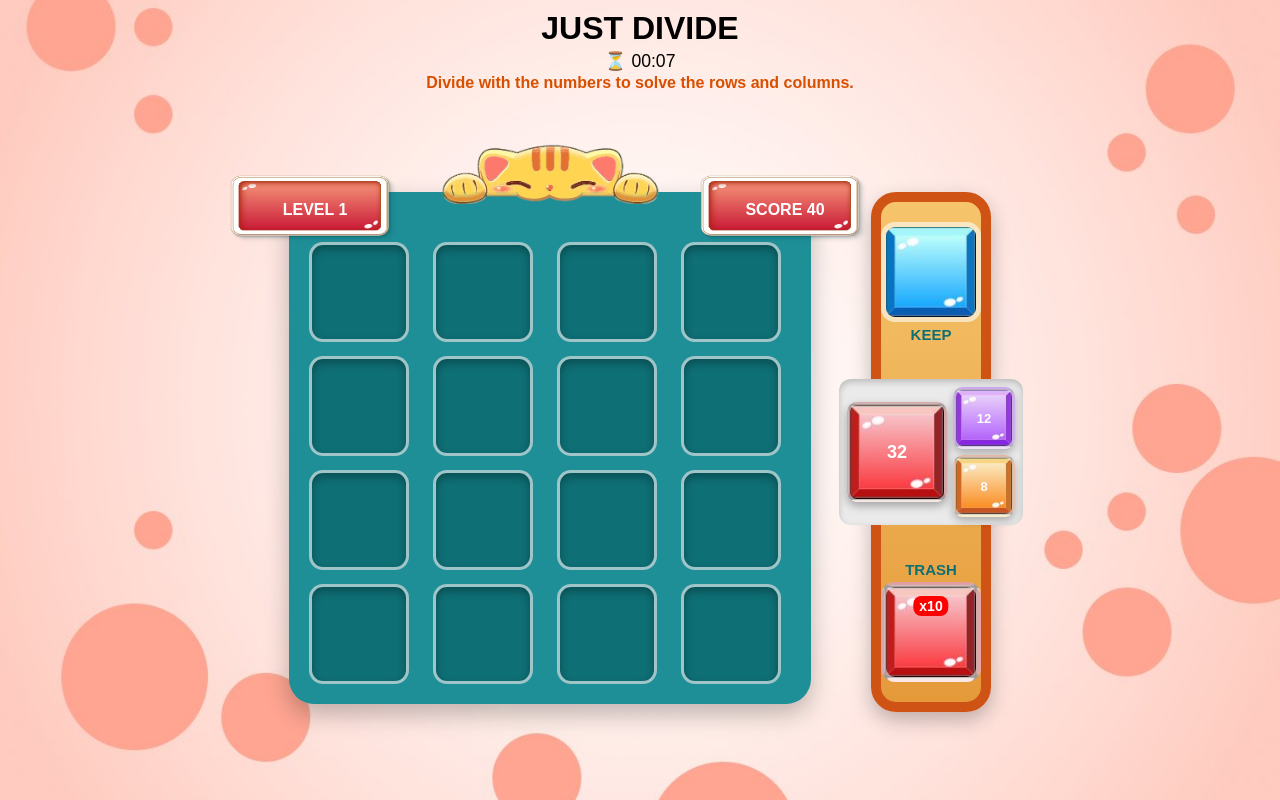
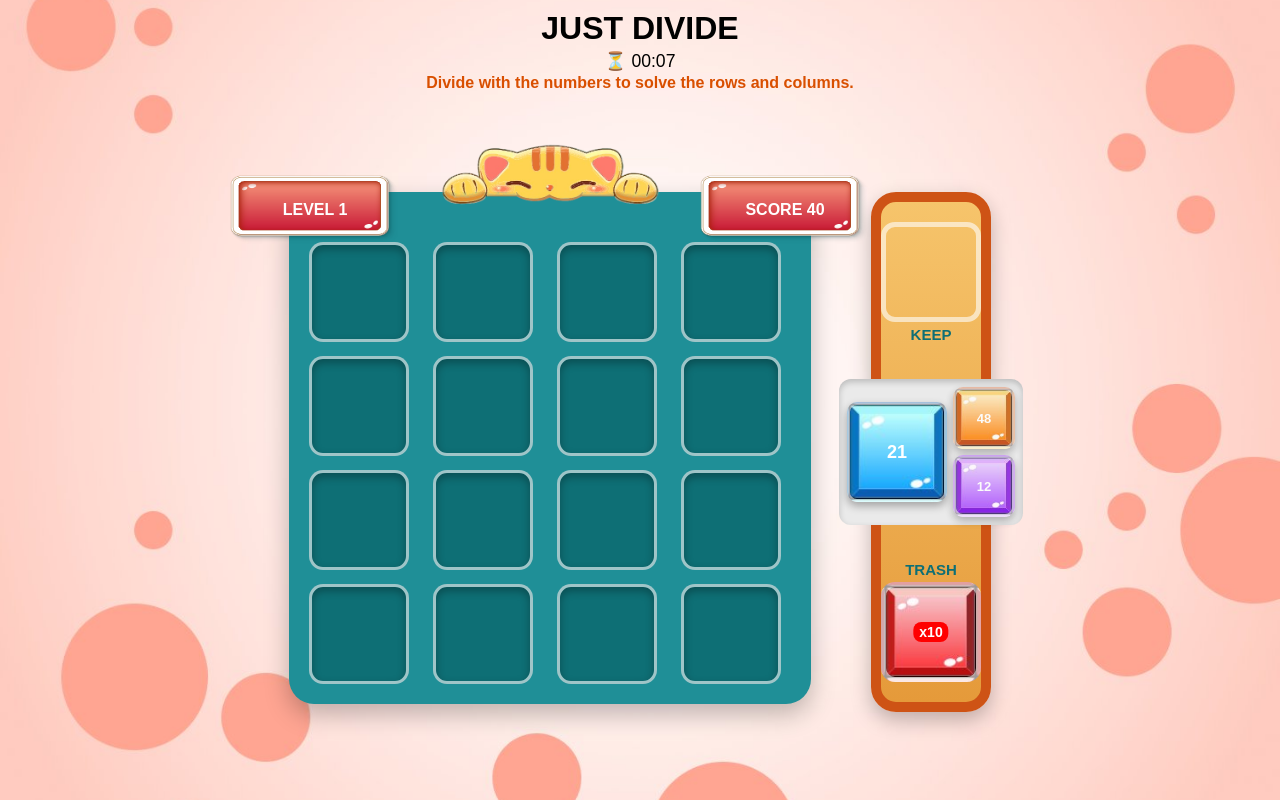
Before and after one commit to akshaymalayil/just-divide-react-game, a React (Vite) app in the folder client/: page / in a window 1280 px wide. Built offline with nearby package versions, Linux system fonts and the light colour scheme.

Commit message:
basic drag-and-drop

```diff
--- a/client/src/App.jsx
+++ b/client/src/App.jsx
@@ -1,16 +1,76 @@
+import { useState } from 'react';
 import Header from './components/Header';
 import Grid from './components/Grid';
 import SidePanel from './components/SidePanel';
 import './styles/global.css';
+import { randomTile, initQueue } from './game/tileUtils';
 
 function App() {
+  // 4×4 grid: null = empty cell
+  const [grid, setGrid]         = useState(Array(16).fill(null));
+  // Queue always has 3 entries; queue[0] is the active (draggable) tile
+  const [queue, setQueue]       = useState(initQueue(3));
+  // Tile stored in the KEEP slot (null = empty)
+  const [keepTile, setKeepTile] = useState(null);
+  // Tracks whether the active tile is currently being dragged
+  const [isDragging, setIsDragging] = useState(false);
+
+  const activeTile = queue[0];
+
+  /** Replace queue[0] with a new random tile at the end */
+  const advanceQueue = () =>
+    setQueue(prev => [...prev.slice(1), randomTile()]);
+
+  /* ── Drag handlers ─────────────────────────────── */
+  const handleDragStart = () => setIsDragging(true);
+  const handleDragEnd   = () => setIsDragging(false);
+
+  /* ── Drop handlers ─────────────────────────────── */
+
+  /** Drop onto an empty grid cell */
+  const handleDropOnCell = (index) => {
+    if (grid[index] !== null) return; // already filled — reject
+    const newGrid = [...grid];
+    newGrid[index] = activeTile;
+    setGrid(newGrid);
+    advanceQueue();
+    setIsDragging(false);
+  };
+
+  /** Drop onto the KEEP slot */
+  const handleDropOnKeep = () => {
+    setKeepTile(activeTile);
+    advanceQueue();
+    setIsDragging(false);
+  };
+
+  /** Drop onto the TRASH slot */
+  const handleDropOnTrash = () => {
+    advanceQueue();          // discard — no state stored
+    setIsDragging(false);
+  };
+
   return (
     <div className="app">
       <Header />
 
       <div className="game-area">
-        <Grid />
-        <SidePanel />
+        <Grid
+          grid={grid}
+          isDragging={isDragging}
+          onDragStart={handleDragStart}
+          onDragEnd={handleDragEnd}
+          onDropOnCell={handleDropOnCell}
+        />
+        <SidePanel
+          queue={queue}
+          keepTile={keepTile}
+          isDragging={isDragging}
+          onDragStart={handleDragStart}
+          onDragEnd={handleDragEnd}
+          onDropOnKeep={handleDropOnKeep}
+          onDropOnTrash={handleDropOnTrash}
+        />
       </div>
     </div>
   );
--- a/client/src/components/Grid.jsx
+++ b/client/src/components/Grid.jsx
@@ -1,31 +1,58 @@
-import catImg from '../assets/images/cat.png';
+import catImg   from '../assets/images/cat.png';
 import badgeImg from '../assets/images/levels_score.png';
+import { getTileImage } from '../game/tileUtils';
 
-const Grid = () => {
+const Grid = ({ grid, isDragging, onDragStart, onDragEnd, onDropOnCell }) => {
   return (
     <div className="grid-wrapper">
 
-      {/* 🔥 TOP BAR */}
+      {/* ── TOP BAR: cat + level/score badges ── */}
       <div className="top-bar">
-        <div className="badge-box" id='level'>
-          <img src={badgeImg} className="badge-img" />
+        <div className="badge-box" id="level">
+          <img src={badgeImg} className="badge-img" alt="" />
           <span>LEVEL 1</span>
         </div>
 
-        {/* <img src={catImg} alt="cat"  className='catImg'/> */}
         <img src={catImg} alt="cat" className="cat-img" />
 
-        <div className="badge-box" id='score'>
-          <img src={badgeImg} className="badge-img" />
+        <div className="badge-box" id="score">
+          <img src={badgeImg} className="badge-img" alt="" />
           <span>SCORE 40</span>
         </div>
       </div>
 
-      {/* 🔷 GRID */}
+      {/* ── 4×4 GRID ── */}
       <div className="grid">
-        {Array(16).fill(null).map((_, i) => (
-          <div key={i} className="cell"></div>
-        ))}
+        {grid.map((cell, i) => {
+          const isEmpty   = cell === null;
+          const canDrop   = isDragging && isEmpty;
+
+          return (
+            <div
+              key={i}
+              className={[
+                'cell',
+                !isEmpty  ? 'cell--filled'    : '',
+                canDrop   ? 'cell--droppable' : '',
+              ].join(' ').trim()}
+              onDragOver={e => { if (isEmpty) e.preventDefault(); }}
+              onDrop={e => {
+                e.preventDefault();
+                if (isEmpty) onDropOnCell(i);
+              }}
+            >
+              {/* Render tile when cell is filled */}
+              {!isEmpty && (
+                <div
+                  className="cell-tile"
+                  style={{ backgroundImage: `url(${getTileImage(cell)})` }}
+                >
+                  {cell}
+                </div>
+              )}
+            </div>
+          );
+        })}
       </div>
 
     </div>
--- a/client/src/components/SidePanel.jsx
+++ b/client/src/components/SidePanel.jsx
@@ -1,23 +1,48 @@
-import redTile    from "../assets/images/red.png";
-import blueTile   from "../assets/images/blue.png";
-import purpleTile from "../assets/images/purple.png";
-import orangeTile from "../assets/images/orange.png";
+import { getTileImage } from '../game/tileUtils';
+import redTile from '../assets/images/red.png';
 
-const SidePanel = () => {
+const SidePanel = ({
+  queue,
+  keepTile,
+  isDragging,
+  onDragStart,
+  onDragEnd,
+  onDropOnKeep,
+  onDropOnTrash,
+}) => {
+  const [active, ...upcoming] = queue;
+
   return (
     <div className="side">
 
       {/* ── ORANGE PANEL (KEEP + TRASH) ── */}
       <div className="side-panel">
 
-        {/* KEEP */}
-        <div className="keep-section">
-          <img src={blueTile} alt="keep slot" className="slot-bg" />
+        {/* KEEP — drop target */}
+        <div
+          className={`keep-section${isDragging ? ' slot--droppable' : ''}`}
+          onDragOver={e => e.preventDefault()}
+          onDrop={e => { e.preventDefault(); onDropOnKeep(); }}
+        >
+          <div
+            className="slot-bg"
+            style={{
+              backgroundImage: keepTile
+                ? `url(${getTileImage(keepTile)})`
+                : 'none',
+            }}
+          >
+            {keepTile && <span className="slot-value">{keepTile}</span>}
+          </div>
           <div className="slot-label">KEEP</div>
         </div>
 
-        {/* TRASH */}
-        <div className="trash-section">
+        {/* TRASH — drop target */}
+        <div
+          className={`trash-section${isDragging ? ' slot--droppable' : ''}`}
+          onDragOver={e => e.preventDefault()}
+          onDrop={e => { e.preventDefault(); onDropOnTrash(); }}
+        >
           <div className="slot-label">TRASH</div>
           <div
             className="slot-bg"
@@ -29,31 +54,34 @@ const SidePanel = () => {
 
       </div>
 
-      {/* ── QUEUE: active tile (big left) + 2 upcoming (small right) ── */}
+      {/* ── QUEUE: active tile (big, draggable) + 2 upcoming (smaller) ── */}
       <div className="queue-section">
 
-        {/* Active / top tile — full size */}
+        {/* Active tile — the only draggable element */}
         <div
           className="queue-tile queue-tile--active"
-          style={{ backgroundImage: `url(${redTile})` }}
+          draggable
+          style={{
+            backgroundImage: `url(${getTileImage(active)})`,
+            cursor: 'grab',
+          }}
+          onDragStart={onDragStart}
+          onDragEnd={onDragEnd}
         >
-          32
+          {active}
         </div>
 
-        {/* Next 2 tiles — smaller, stacked */}
+        {/* Next 2 tiles — display only, not draggable */}
         <div className="queue-upcoming">
-          <div
-            className="queue-tile queue-tile--next"
-            style={{ backgroundImage: `url(${purpleTile})` }}
-          >
-            12
-          </div>
-          <div
-            className="queue-tile queue-tile--next"
-            style={{ backgroundImage: `url(${orangeTile})` }}
-          >
-            8
-          </div>
+          {upcoming.slice(0, 2).map((num, i) => (
+            <div
+              key={i}
+              className="queue-tile queue-tile--next"
+              style={{ backgroundImage: `url(${getTileImage(num)})` }}
+            >
+              {num}
+            </div>
+          ))}
         </div>
 
       </div>
--- /dev/null
+++ b/client/src/game/tileUtils.js
@@ -0,0 +1,34 @@
+import redImg    from '../assets/images/red.png';
+import blueImg   from '../assets/images/blue.png';
+import purpleImg from '../assets/images/purple.png';
+import orangeImg from '../assets/images/orange.png';
+import pinkImg   from '../assets/images/pink.png';
+
+/** Ordered list of tile background images */
+const TILE_IMAGES = [redImg, blueImg, purpleImg, orangeImg, pinkImg];
+
+/**
+ * Returns a consistent background image for a given number.
+ * Same number always gets the same colour.
+ */
+export function getTileImage(num) {
+  return TILE_IMAGES[num % TILE_IMAGES.length];
+}
+
+/** Pool of valid tile numbers */
+export const NUMBER_POOL = [
+  2, 3, 4, 5, 6, 7, 8, 9, 10,
+  12, 14, 15, 16, 18, 20, 21,
+  24, 25, 27, 28, 30, 32, 35,
+  36, 40, 42, 45, 48, 49, 50,
+];
+
+/** Pick a random number from the pool */
+export function randomTile() {
+  return NUMBER_POOL[Math.floor(Math.random() * NUMBER_POOL.length)];
+}
+
+/** Build an initial queue of `size` random tiles */
+export function initQueue(size = 3) {
+  return Array.from({ length: size }, randomTile);
+}
--- a/client/src/styles/global.css
+++ b/client/src/styles/global.css
@@ -460,3 +460,63 @@ body {
   border-radius: 8px;
   font-size: calc(var(--badge-font) - 2px);
 }
+
+/* ============================================================
+   DRAG & DROP — VISUAL STATES
+   ============================================================ */
+
+/* Tile placed inside a grid cell */
+.cell-tile {
+  width: 100%;
+  height: 100%;
+  border-radius: 11px;
+  display: flex;
+  justify-content: center;
+  align-items: center;
+  font-weight: bold;
+  font-size: var(--queue-tile-font);
+  color: white;
+  background-size: cover;
+  background-position: center;
+  user-select: none;
+}
+
+/* Number shown on top of the tile in KEEP slot */
+.slot-bg {
+  position: relative;
+}
+.slot-value {
+  position: absolute;
+  top: 50%;
+  left: 50%;
+  transform: translate(-50%, -50%);
+  font-weight: bold;
+  font-size: var(--queue-tile-font);
+  color: white;
+  pointer-events: none;
+}
+
+/* Empty cell glows yellow-green when a tile is being dragged */
+.cell--droppable {
+  border-color: rgba(255, 230, 0, 0.95) !important;
+  box-shadow:
+    0 0 14px rgba(255, 220, 0, 0.7),
+    inset 0 4px 8px rgba(0, 0, 0, 0.2);
+  transition: box-shadow 0.15s ease, border-color 0.15s ease;
+}
+
+/* KEEP / TRASH slot glows when dragging */
+.slot--droppable .slot-bg {
+  border-color: rgba(255, 230, 0, 0.95) !important;
+  box-shadow: 0 0 14px rgba(255, 220, 0, 0.7);
+  transition: box-shadow 0.15s ease;
+}
+
+/* Active tile cursor */
+.queue-tile--active[draggable="true"] {
+  cursor: grab;
+}
+.queue-tile--active[draggable="true"]:active {
+  cursor: grabbing;
+  opacity: 0.75;
+}
```
